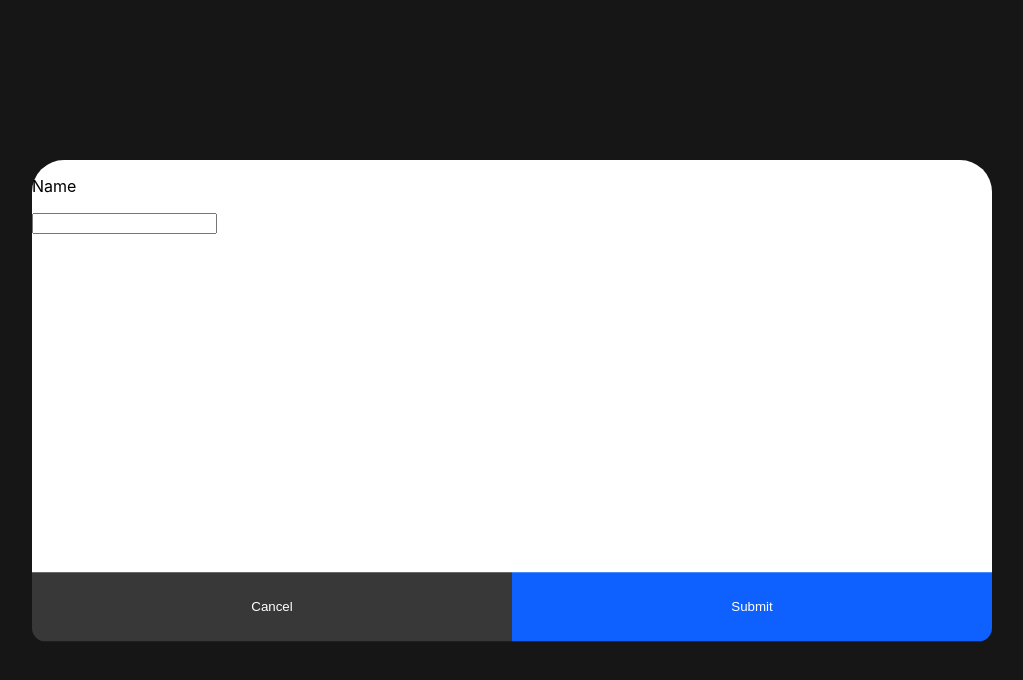
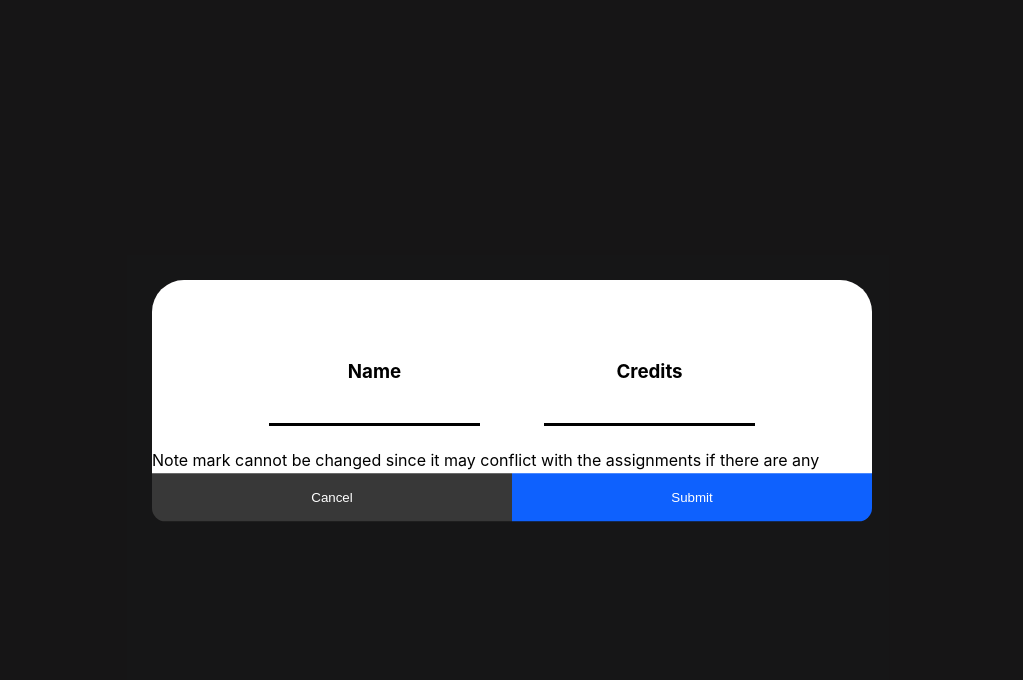
Before and after one commit to alexalextran/uni-mark-wam-calculator, a Next.js app: page /Components/EditModal in a window 1280 px wide. Shown: the top 680 px of the page, without its empty margins (128-1151 px from the left). Built offline with nearby package versions, Linux system fonts and the light colour scheme; no server answers.

Commit message:
modal now loads in with the selected subjects info as a default value to help users

```diff
--- a/pages/Components/EditModal.jsx
+++ b/pages/Components/EditModal.jsx
@@ -1,22 +1,31 @@
 import React from 'react';
 import styles from "../../styles/EditModal.module.scss";
 
-const EditModal = () => {
+const EditModal = ({setedit, Name, credits}) => {
     return (
         <main className={styles.main}>
             <div className={styles.modal}>
             <div>
                 <form>
+
                  <span>
-                    <p>Name</p>
-                    <input></input>
+                    <h3>Name</h3>
+                    <input defaultValue={Name}></input>
+                 </span>
+
+                 <span>
+                    <h3>Credits</h3>
+                    <input defaultValue={credits}></input>
                  </span>
 
 
+
+
                 </form>
+                <p>Note mark cannot be changed since it may conflict with the assignments if there are any</p>
             </div>
             <span>
-               <button>Cancel</button>
+               <button onClick={() => setedit(false)}>Cancel</button>
                <button>Submit</button>
             </span>
 
--- a/pages/Components/SubjectCard.jsx
+++ b/pages/Components/SubjectCard.jsx
@@ -100,7 +100,7 @@ export default function SubjectCard({
 
       </main>
       {
-        edit ? <EditModal></EditModal> : <span></span>
+        edit ? <EditModal setedit={setedit} credits={credits} Name={Name}></EditModal> : <span></span>
       }
 
       {showAssignments ? (
--- a/styles/EditModal.module.scss
+++ b/styles/EditModal.module.scss
@@ -17,8 +17,8 @@
     opacity: 1 !important;
     background-color: white;
 
-    width: 60em;
-    height: 30em;
+    width: 45em;
+    height: 15em;
     @include flexCenter(column);
     & > *{
     border-radius: inherit;
@@ -26,11 +26,11 @@
 
     }
     div{
-        height: 90%;
+        height: 80%;
     }
     span{
 
-        height: 15%;
+        height: 20%;
     }
     button{
         width: 50%;
@@ -47,5 +47,18 @@
             background-color: rgb(14,97,254);
         }
     }
+
+    form{
+        @include flexCenter(row);
+        height: 80%;
+        span{
+            text-align: center;
+            margin: 2em;
+            input{
+                text-align: center;
+                @include input;
+            }
+        }
+    }
 }
 }
--- a/styles/_variables&functions.scss
+++ b/styles/_variables&functions.scss
@@ -97,10 +97,17 @@ $blue: rgb(84,101,222);
 }
 
 @mixin input {
-outline: none;
-border: black 2px solid;
-background-color: rgb(240, 240, 240);
-
+        background: none;
+        border: none;
+        color: $blue;
+        border-bottom:  0.2em solid black;
+        font-size: 1em;
+        transition: border 0.5s;
+        &:focus{
+            border-bottom: 0.2em solid $blue;
+            transition: border 0.5s;
+            outline: none;
+        }
 }
 
 @mixin textarea{
```
